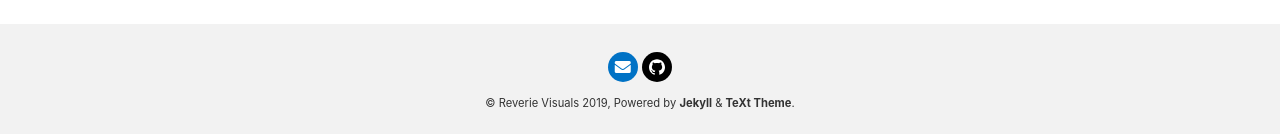
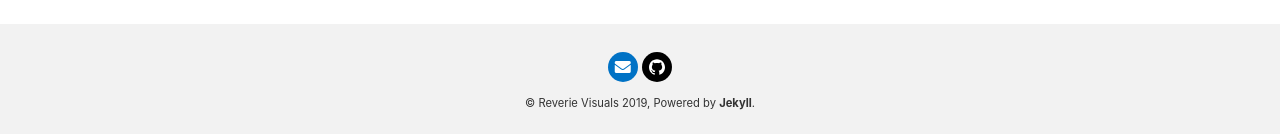
Before and after one commit to xcession/xcession.github.io, a Jekyll site: the page built from index.html, in a window 1280 px wide. Shown: the part 2220-2354 px from the top of the page. Built offline with Jekyll 4.4.1, drawn with Linux system fonts in a browser that asks for light colours; nearby versions of some CDN libraries; the list of posts is cut into pages by our own code.

Commit message:
Update footer.html

```diff
--- a/_includes/footer.html
+++ b/_includes/footer.html
@@ -29,8 +29,7 @@
         {%- include snippets/get-locale-string.html key='COPYRIGHT_DATES' -%}
         {%- assign _locale_copyright_dates = __return -%}
         © {{ site.title }} {{ _locale_copyright_dates }},
-        Powered by <a title="Jekyll is a simple, blog-aware, static site generator." href="http://jekyllrb.com/">Jekyll</a> & <a
-        title="TeXt is a super customizable Jekyll theme." href="https://github.com/kitian616/jekyll-TeXt-theme">TeXt Theme</a>.
+        Powered by <a title="Jekyll is a simple, blog-aware, static site generator." href="http://jekyllrb.com/">Jekyll</a>.
       </div>
     </div>
   </div>
```
